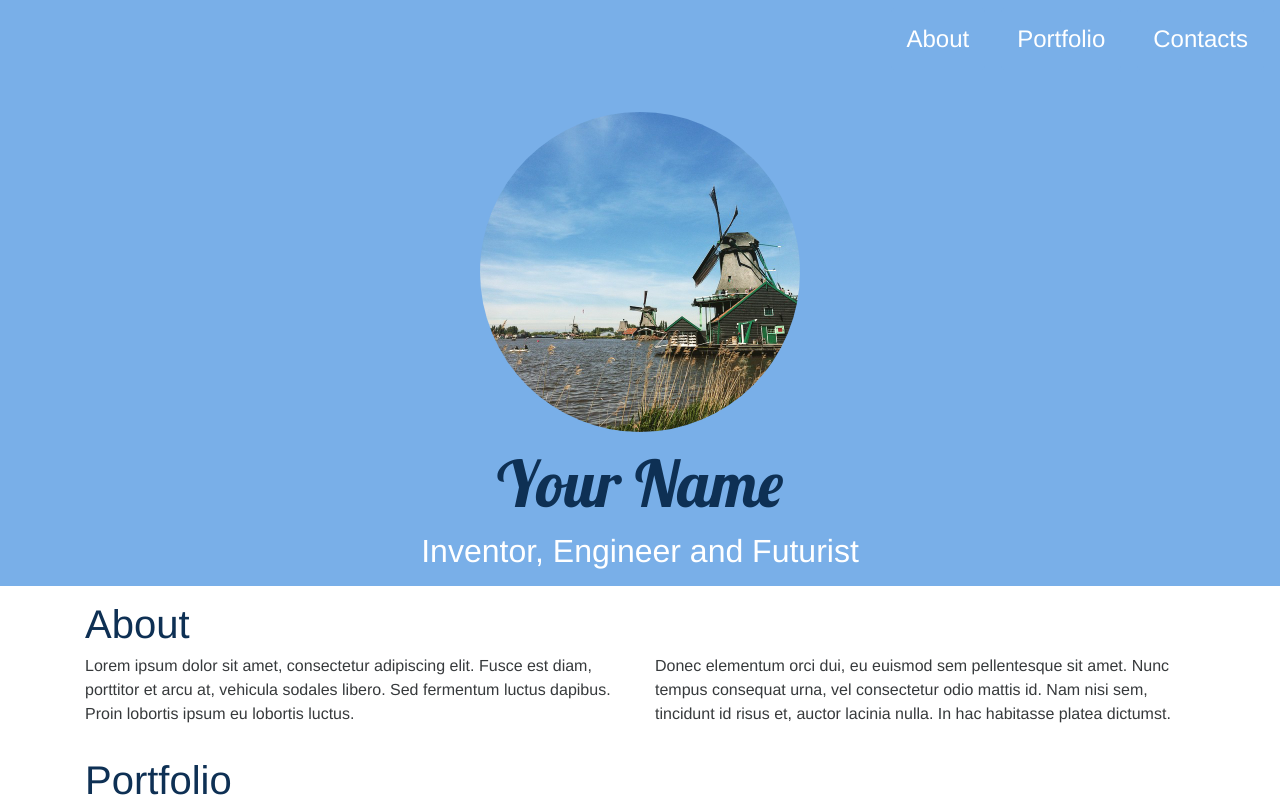
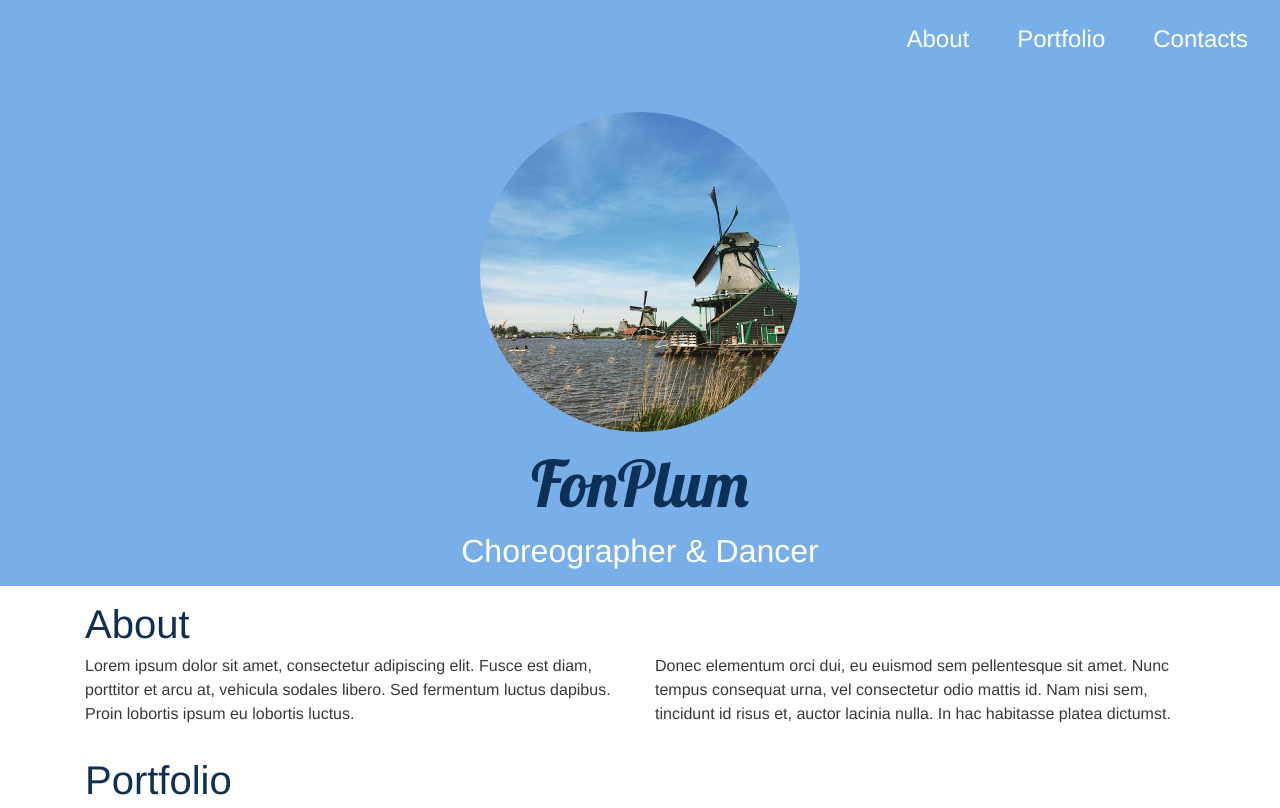
Before and after one commit to Fonplum/fonplum.github.io, a Jekyll site: the page built from index.html, in a window 1280 px wide and 1400 px high. Shown: the top 808 px of the window. Built offline with Jekyll 4.4.1, drawn with Linux system fonts in a browser that asks for light colours; nearby versions of some CDN libraries; some of the changed text lies outside the part shown; grey boxes are pictures that could not be loaded.

Commit message:
Update _config.yml

```diff
--- a/_config.yml
+++ b/_config.yml
@@ -1,14 +1,14 @@
 # Site settings
 # in the templates available like {{ site.myvariable }}.
 title: Clean portfolio theme for Jekyll powered by Bootstrap 4.
-email: your-email@domain.com
-brand: Your Name
-headline: Inventor, Engineer and Futurist
+email: arisara.km@gmail.com
+brand: FonPlum
+headline: Choreographer & Dancer
 description: > # this means to ignore newlines until "baseurl:"
   New Site
 baseurl: "" # the subpath of your site, e.g. /blog
-url: "http://example.com" # the base hostname & protocol for your site
-copyright: 2016 Whatever Company, Inc. All Rights Reserved.
+url: "https://www.facebook.com/fonplum.arisara" # the base hostname & protocol for your site
+copyright: 2018 FonPlum, Inc. All Rights Reserved.
 
 # Build settings
 markdown: kramdown
@@ -17,8 +17,8 @@ markdown: kramdown
 snapwidget: 247552
 
 # Contacts
-email: your.name@gmail.com
-phone: +1-800-555-2016
+email: arisara.km@gmail.com
+phone: +66924169392
 
 # Tracking
 googleAnalitycsID: UA-83933844-1
```
